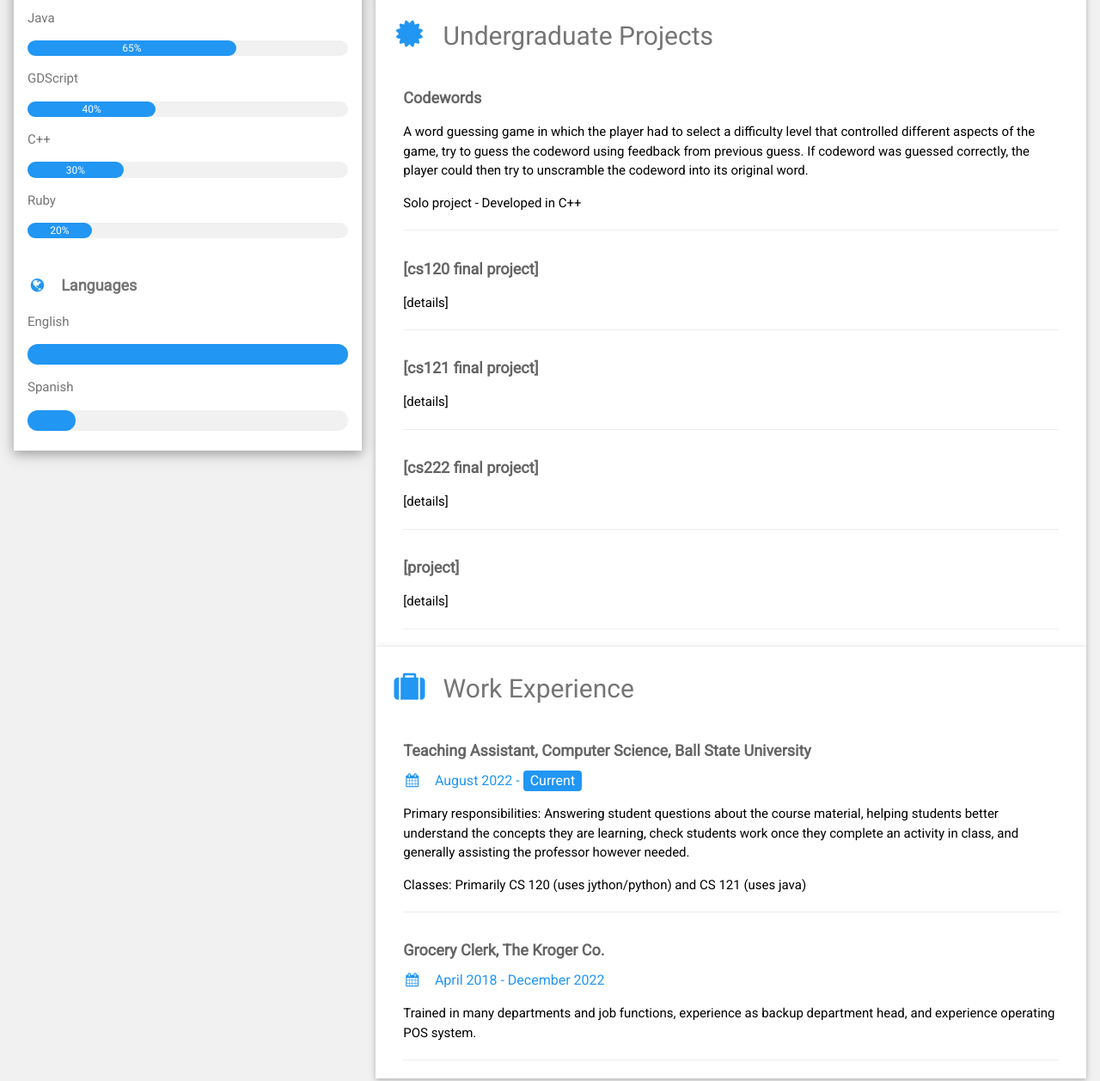
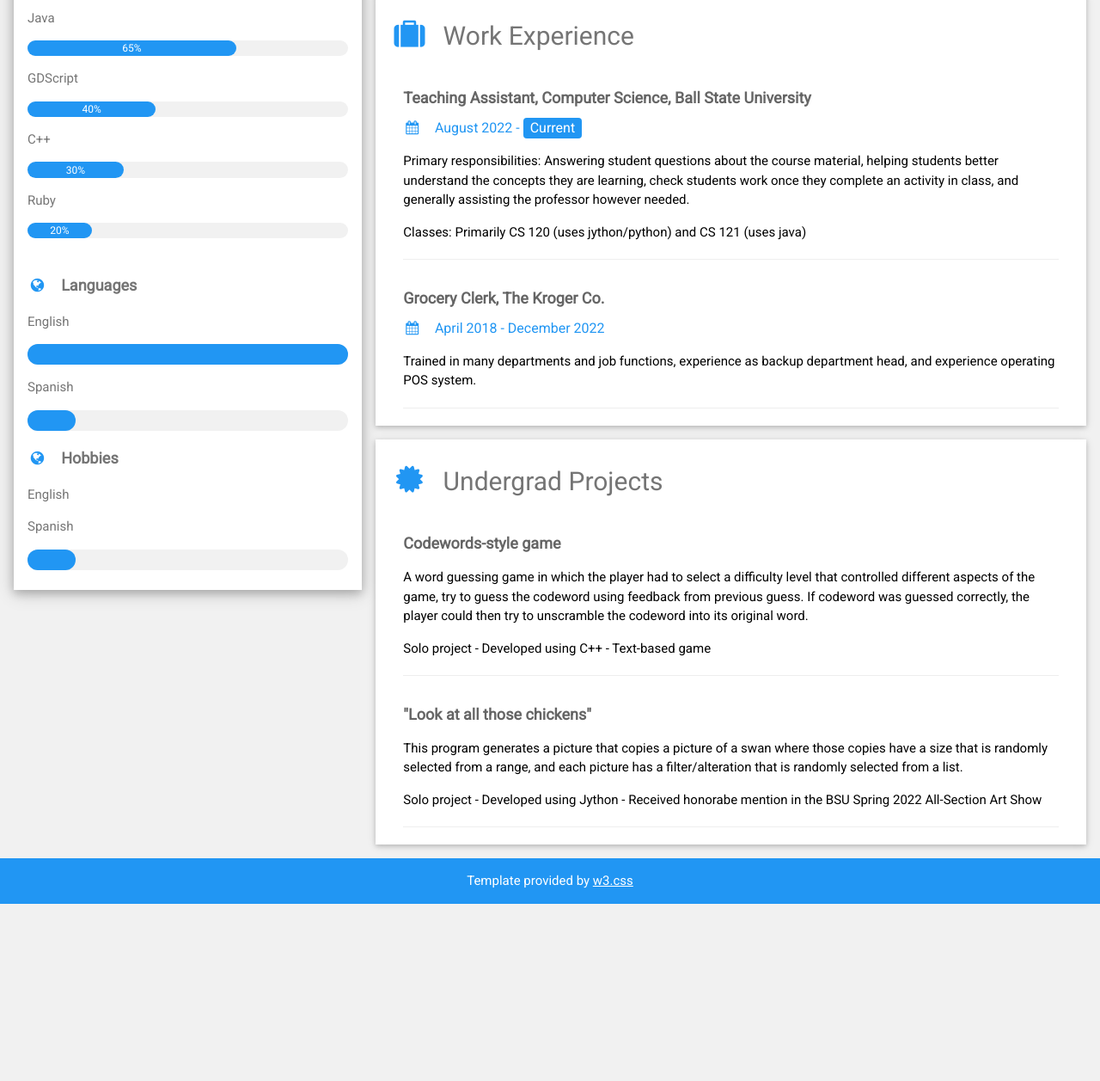
Before and after one commit to connor-counceller/connor-counceller.github.io, a plain HTML site: page index.html in a window 1280 px wide. Shown: the part 682-1939 px from the top of the page at 86% size. After the commit the page ends 1733 px from the top, so only its background shows below. Drawn offline with nearby package versions, Linux system fonts and the light colour scheme.

Commit message:
Add project details and move hobbies section

```diff
--- a/index.html
+++ b/index.html
@@ -71,6 +71,16 @@
                             <div class="w3-round-xlarge w3-blue" style="height:24px;width:15%"></div>
                         </div>
 
+                        <p class="w3-large w3-text-theme"><b><i class="fa fa-globe fa-fw w3-margin-right w3-text-blue"></i>Hobbies</b></p>
+                        <p>English</p>
+                        <!--<div class="w3-light-grey w3-round-xlarge">
+                            <div class="w3-round-xlarge w3-blue" style="height:24px;width:100%"></div>
+                        </div>-->
+                        <p>Spanish</p>
+                        <div class="w3-light-grey w3-round-xlarge">
+                            <div class="w3-round-xlarge w3-blue" style="height:24px;width:15%"></div>
+                        </div>
+
                         <br>
                     </div>
                 </div><br>
@@ -106,36 +116,6 @@
                     </div>
                 </div>
 
-                <div class="w3-container w3-card w3-white">
-                    <h2 class="w3-text-grey w3-padding-16"><i class="fa fa-certificate fa-fw w3-margin-right w3-xxlarge w3-text-blue"></i>Undergraduate Projects</h2>
-                    <div class="w3-container">
-                        <h5 class="w3-opacity"><b>Codewords</b></h5>
-                        <p>A word guessing game in which the player had to select a difficulty level that controlled different aspects of the game, try to guess the codeword using feedback from previous guess. If codeword was guessed correctly, the player could then try to unscramble the codeword into its original word.</p>
-                        <p>Solo project - Developed in C++</p>
-                        <hr>
-                    </div>
-                    <div class="w3-container">
-                        <h5 class="w3-opacity"><b>[cs120 final project]</b></h5>
-                        <p>[details]</p>
-                        <hr>
-                    </div>
-                    <div class="w3-container">
-                        <h5 class="w3-opacity"><b>[cs121 final project]</b></h5>
-                        <p>[details]</p>
-                        <hr>
-                    </div>
-                    <div class="w3-container">
-                        <h5 class="w3-opacity"><b>[cs222 final project]</b></h5>
-                        <p>[details]</p>
-                        <hr>
-                    </div>
-                    <div class="w3-container">
-                        <h5 class="w3-opacity"><b>[project]</b></h5>
-                        <p>[details]</p>
-                        <hr>
-                    </div>
-                </div>
-
                 <div class="w3-container w3-card w3-white w3-margin-bottom">
                     <h2 class="w3-text-grey w3-padding-16"><i class="fa fa-suitcase fa-fw w3-margin-right w3-xxlarge w3-text-blue"></i>Work Experience</h2>
                     <div class="w3-container">
@@ -153,11 +133,18 @@
                     </div>
                 </div>
 
-                <div class="w3-container w3-card w3-white w3-margin-bottom">
-                    <h2 class="w3-text-grey w3-padding-16"><i class="fa fa-asterisk fa-fw w3-margin-right w3-xxlarge w3-text-blue"></i>Hobbies</h2>
+                <div class="w3-container w3-card w3-white">
+                    <h2 class="w3-text-grey w3-padding-16"><i class="fa fa-certificate fa-fw w3-margin-right w3-xxlarge w3-text-blue"></i>Undergrad Projects</h2>
                     <div class="w3-container">
-                        <p>- Playing video games</p>
-                        <p>- Playing disc golf</p>
+                        <h5 class="w3-opacity"><b>Codewords-style game</b></h5>
+                        <p>A word guessing game in which the player had to select a difficulty level that controlled different aspects of the game, try to guess the codeword using feedback from previous guess. If codeword was guessed correctly, the player could then try to unscramble the codeword into its original word.</p>
+                        <p>Solo project - Developed using C++ - Text-based game</p>
+                        <hr>
+                    </div>
+                    <div class="w3-container">
+                        <h5 class="w3-opacity"><b>"Look at all those chickens"</b></h5>
+                        <p>This program generates a picture that copies a picture of a swan where those copies have a size that is randomly selected from a range, and each picture has a filter/alteration that is randomly selected from a list.</p>
+                        <p>Solo project - Developed using Jython - Received honorabe mention in the BSU Spring 2022 All-Section Art Show</p>
                         <hr>
                     </div>
                 </div>
```
